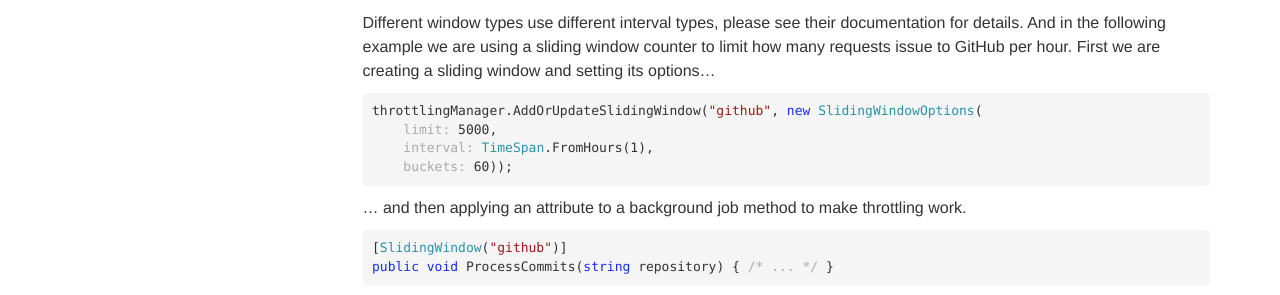
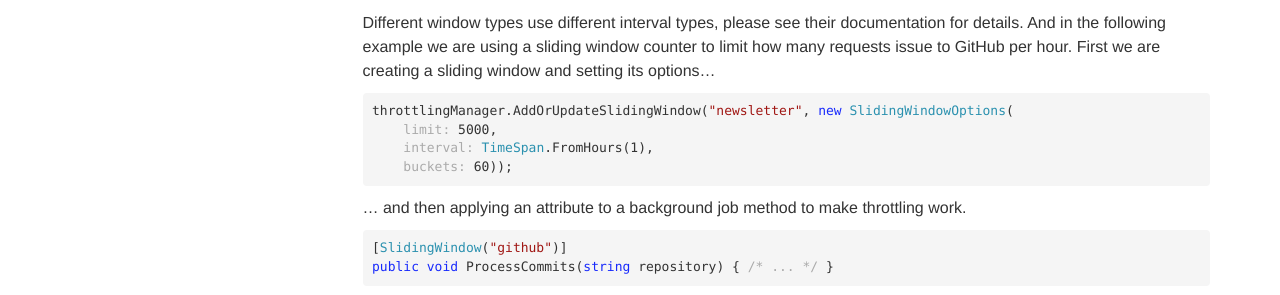
Before and after one commit to HangfireIO/Hangfire.io, a Jekyll site: the page built from ace/index.md, in a window 1280 px wide. Shown: the part 1249-1544 px from the top of the page. Built offline with Jekyll 4.4.1, drawn with Linux system fonts in a browser that asks for light colours.

Commit message:
Semaphore should say newsletter? (#62)

```diff
--- a/ace/index.md
+++ b/ace/index.md
@@ -48,7 +48,7 @@
 
 Different window types use different interval types, please see their documentation for details. And in the following example we are using a sliding window counter to limit how many requests issue to GitHub per hour. First we are creating a sliding window and setting its options...
 
-<pre>throttlingManager.AddOrUpdateSlidingWindow(<span class="string">"github"</span>, <span class="keywd">new</span> <span class="type">SlidingWindowOptions</span>(
+<pre>throttlingManager.AddOrUpdateSlidingWindow(<span class="string">"newsletter"</span>, <span class="keywd">new</span> <span class="type">SlidingWindowOptions</span>(
     <span class="comm">limit:</span> 5000,
     <span class="comm">interval:</span> <span class="type">TimeSpan</span>.FromHours(1),
     <span class="comm">buckets:</span> 60));</pre>
```
